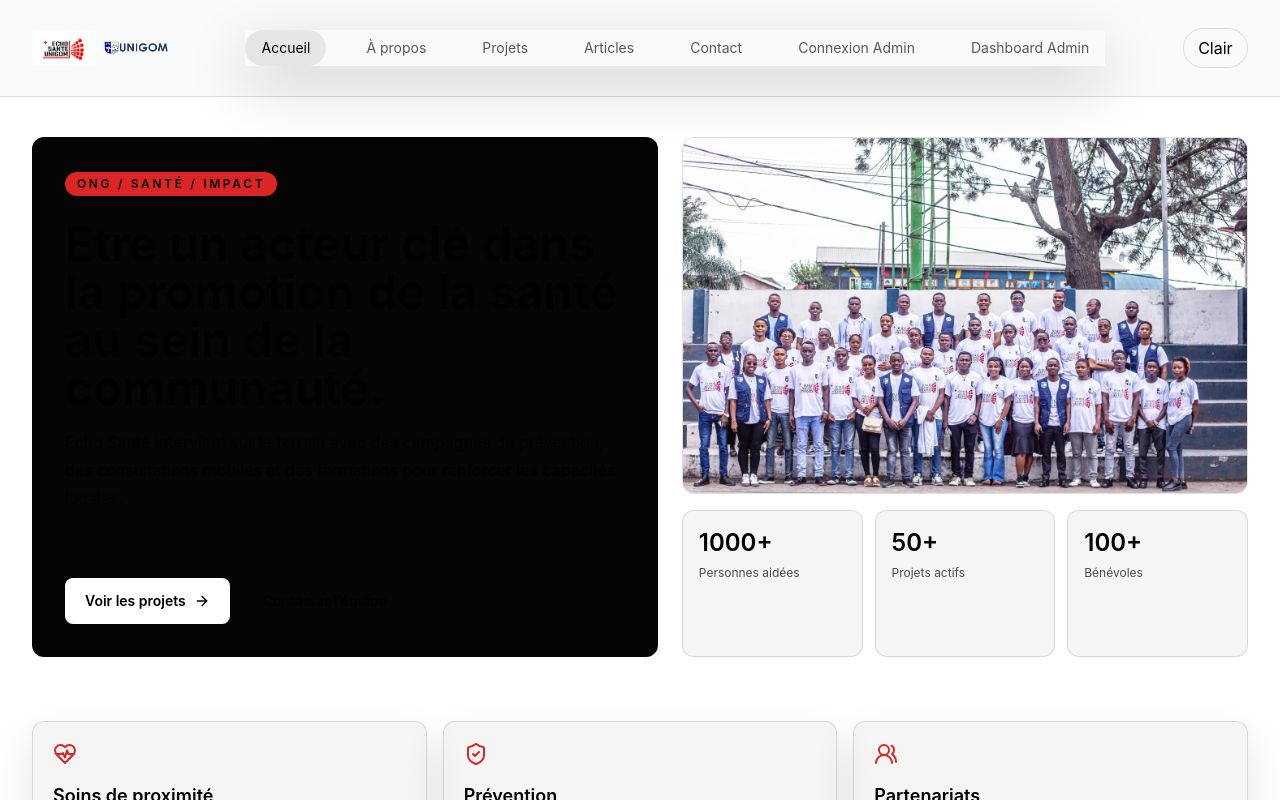
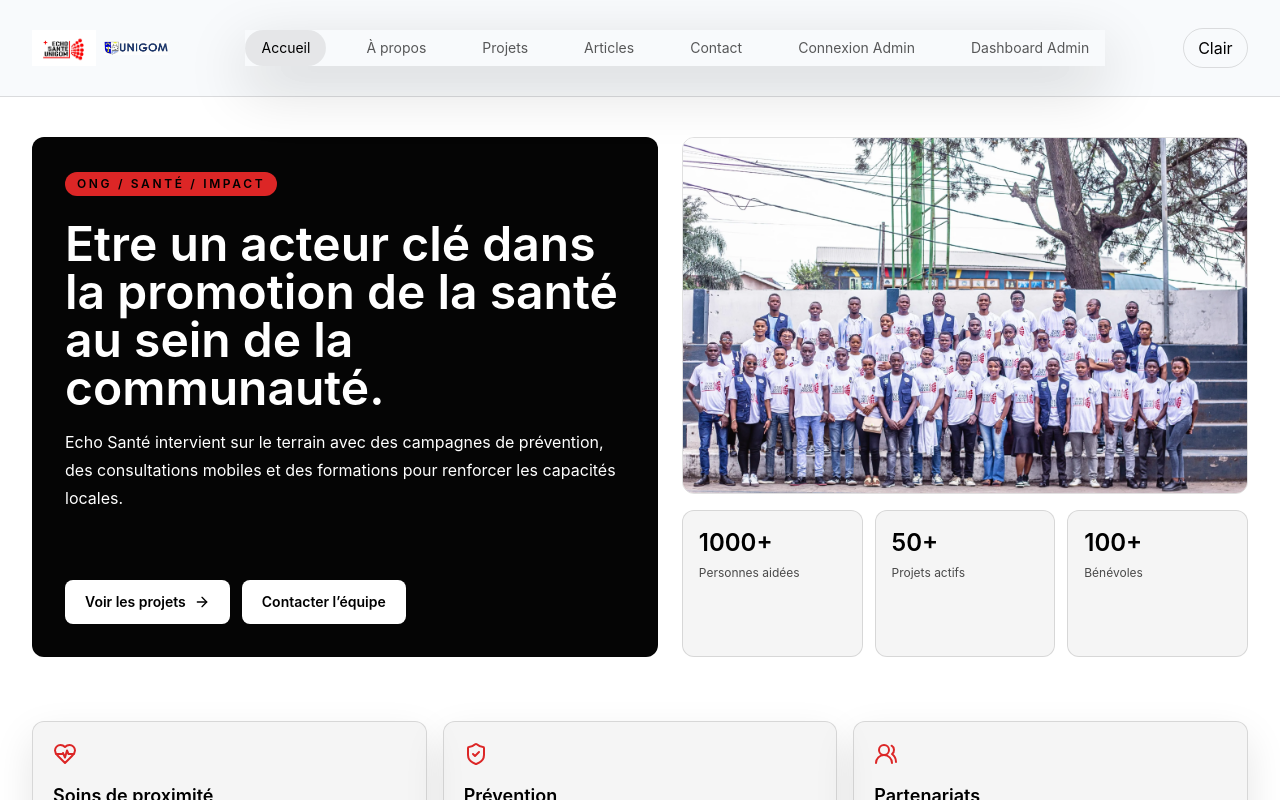
Before and after one commit to andersonkamate2/echosante, a Next.js app: page / in a window 1280 px wide. Shown: the top 800 px of the page. Built offline with nearby package versions, Linux system fonts and the light colour scheme; no server answers.

Commit message:
projet echosante

```diff
--- a/app/page.tsx
+++ b/app/page.tsx
@@ -23,24 +23,24 @@ export default async function HomePage() {
             <span className="inline-flex w-fit rounded-full bg-red-600 px-3 py-1 text-xs font-semibold uppercase tracking-[0.22em] text-white">
               ONG / Santé / Impact
             </span>
-            <div className="space-y-4">
-              <h1 className="max-w-3xl text-4xl font-semibold leading-tight tracking-normal sm:text-5xl">
+            <div className="space-y-4 text-white" style={{ color: '#b4b4b4c0' }}>
+              <h1 className="max-w-3xl text-4xl font-semibold leading-tight tracking-normal !text-white sm:text-5xl" style={{ color: '#adadad' }}>
                 {page?.title ?? 'Echo Santé, santé communautaire et impact local'}
               </h1>
               {page?.content ? (
-                <div className="prose-content max-w-2xl text-base text-slate-200" dangerouslySetInnerHTML={{ __html: page.content }} />
+                <div className="prose-content max-w-2xl text-base !text-white" style={{ color: '#97979783' }} dangerouslySetInnerHTML={{ __html: page.content }} />
               ) : (
-                <p className="max-w-2xl text-base leading-7 text-slate-200">
+                <p className="max-w-2xl text-base leading-7 !text-white" style={{ color: '#949494' }}>
                   Echo Santé déploie des actions de prévention, de consultation mobile et de formation pour renforcer les communautés.
                 </p>
               )}
             </div>
           </div>
           <div className="mt-8 flex flex-col gap-3 sm:flex-row">
-            <Link href="/projects" className="inline-flex items-center justify-center gap-2 rounded-lg bg-white px-5 py-3 text-sm font-semibold text-black transition hover:bg-slate-100">
+            <Link href="/projects" className="inline-flex items-center justify-center gap-2 rounded-lg bg-white px-5 py-3 text-sm font-semibold text-black transition hover:bg-white-100">
               Voir les projets <ArrowRight size={16} />
             </Link>
-            <Link href="/contact" className="inline-flex items-center justify-center rounded-lg border border-white/20 px-5 py-3 text-sm font-semibold text-white transition hover:bg-white/10">
+            <Link href="/contact" className="inline-flex items-center justify-center gap-2 rounded-lg bg-white px-5 py-3 text-sm font-semibold text-black transition hover:bg-white-100">
               Contacter l’équipe
             </Link>
           </div>
```
